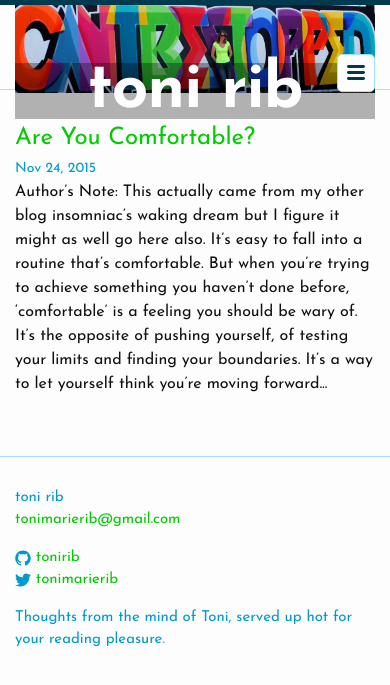
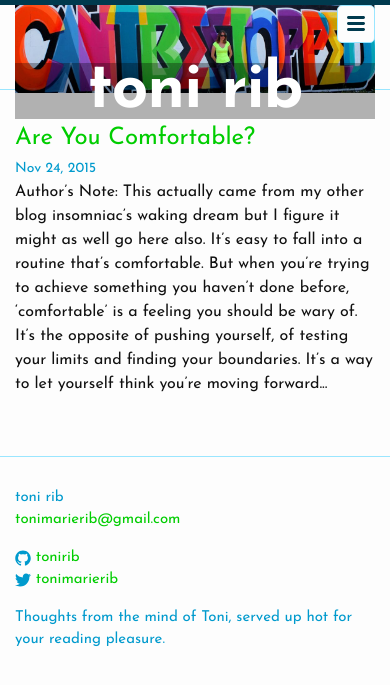
Before and after one commit to ToniRib/personal-blog, a Jekyll site: the page built from index.html, in a window 390 px wide. Shown: the top 685 px of the page. Built offline with Jekyll 4.4.1, drawn with Linux system fonts in a browser that asks for light colours.

Commit message:
updates menu button for small screens

```diff
--- a/_includes/header.html
+++ b/_includes/header.html
@@ -34,11 +34,11 @@
           </li>
 
           <li class="nav-list-item">
-            <a class="page-link" href="/personal-blog/photos">Photos</a>
+            <a class="page-link" href="{{ site.baseurl }}/photos">Photos</a>
           </li>
 
           <li class="nav-list-item">
-            <a class="page-link" href="/personal-blog/artwork">Artwork</a>
+            <a class="page-link" href="{{ site.baseurl }}/artwork">Artwork</a>
           </li>
         </ul>
       </div>
--- a/_sass/_layout.scss
+++ b/_sass/_layout.scss
@@ -45,12 +45,17 @@
 
     @include media-query($on-palm) {
         position: absolute;
-        top: 9px;
+        top: -40px;
         right: $spacing-unit / 2;
         background-color: $background-color;
         border: 1px solid $grey-color-light;
         border-radius: 5px;
         text-align: right;
+
+        .nav-list-item {
+          display: block;
+          margin-left: 0;
+        }
 
         .menu-icon {
             display: block;
```
Also changed, not shown: 2 other files.
